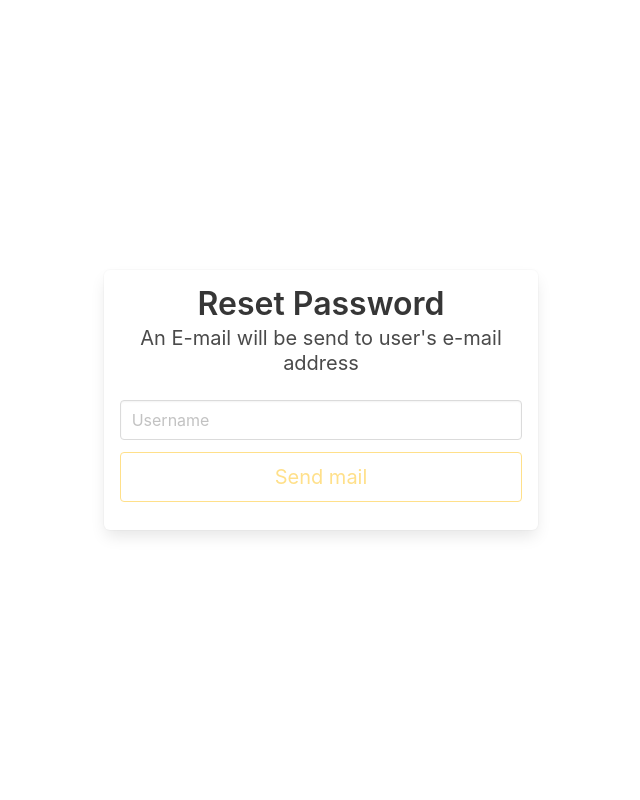
After one commit to itsDrac/igclone, a Flask app: page /user/reset in a window 1280 px wide. The commit adds this page. Shown: the whole page, without its empty margins (319-959 px from the left). Run offline with Flask 2, Linux system fonts and the light colour scheme; some libraries are stand-ins or nearby versions.

Commit message:
Added reset password Functionality

```diff
--- a/app/__init__.py
+++ b/app/__init__.py
@@ -1,5 +1,5 @@
 from flask import Flask
-from app.extinsions import db, migrate, login_manager
+from app.extinsions import db, migrate, login_manager, mail
 from app.user import user
 
 def create_app():
@@ -9,6 +9,7 @@ def create_app():
     db.init_app(app)
     migrate.init_app(app, db)
     login_manager.init_app(app)
+    mail.init_app(app)
 
     app.register_blueprint(user, url_prefix='/user')
 
--- a/app/extinsions.py
+++ b/app/extinsions.py
@@ -1,10 +1,15 @@
 from flask_sqlalchemy import SQLAlchemy
 from flask_migrate import Migrate
 from flask_login import LoginManager
+from flask_mail import Mail
 
 db = SQLAlchemy()
+
 migrate = Migrate()
+
 login_manager = LoginManager()
 login_manager.login_view = "user.login"
 login_manager.login_message = "Please Login to access this page"
 login_manager.login_message_category = "warrning"
+
+mail = Mail()
--- a/app/user/forms.py
+++ b/app/user/forms.py
@@ -2,7 +2,7 @@ from app.user.models import User
 from flask_wtf import FlaskForm
 from wtforms import StringField, PasswordField, SubmitField
 from wtforms.fields.html5 import EmailField
-from wtforms.validators import DataRequired, Email, ValidationError
+from wtforms.validators import DataRequired, Email, ValidationError, EqualTo
 
 class SignupForm(FlaskForm):
         name = StringField('name', validators=[DataRequired()])
@@ -30,3 +30,17 @@ class LoginForm(FlaskForm):
             email = User.query.filter_by(email=email.data).first()
             if not email:
                 raise ValidationError('Account with This e-mail doesn\'t exist')
+
+class ResetForm(FlaskForm):
+        username = StringField('username', validators=[DataRequired()])
+        submit = SubmitField('Send mail')
+
+        def validate_username(self, username):
+            user = User.query.filter_by(username=username.data).first()
+            if not user:
+                raise ValidationError('We couldn\'t find any account with this username')
+
+class PasswordResetForm(FlaskForm):
+        password = PasswordField('Password', validators=[DataRequired(), EqualTo('confirm', message='You Simp! Passwords must match')])
+        confirm  = PasswordField('Repeat Password')
+        submit = SubmitField('Change Password')
--- a/app/user/routes.py
+++ b/app/user/routes.py
@@ -1,12 +1,15 @@
 from app.extinsions import db
 from app.user import user
 from app.user.models import User
-from app.user.forms import SignupForm, LoginForm
+from app.user.forms import SignupForm, LoginForm, ResetForm, PasswordResetForm
+from app.helper.mail import send_email
 from flask import render_template, redirect, url_for
-from flask_login import login_user, logout_user
+from flask_login import login_user, logout_user, current_user
 
 @user.route('/signup', methods=['GET', 'POST'])
 def signup():
+    if current_user.is_authenticated:
+        return 'you need to logout to access this page'
     form = SignupForm()
     if form.validate_on_submit():
         user = User(name=form.name.data, username=form.username.data, email = form.email.data)
@@ -18,6 +21,8 @@ def signup():
 
 @user.route('/login', methods=['GET', 'POST'])
 def login():
+    if current_user.is_authenticated:
+        return 'you need to logout to access this page'
     form = LoginForm()
     if form.validate_on_submit():
         user = User.query.filter_by(email=form.email.data).first()
@@ -30,3 +35,36 @@ def login():
 def logout():
     logout_user()
     return redirect(url_for('user.login'))
+
+@user.route('/reset', methods=['GET', 'POST'])
+def reset():
+    if current_user.is_authenticated:
+        return 'you need to logout to access this page'
+    form = ResetForm()
+    if form.validate_on_submit():
+        user = User.query.filter_by(username=form.username.data).first_or_404()
+        if user :
+            token = user.get_reset_token()
+            send_email(subject = 'password reset',
+                       to = user.email,
+                       text_body = 'if you are getting this it means you are unable to see html page please contact admin',
+                       template = 'reset',
+                       token = token)
+            return '<h1>Mail has been send. Check your inbox</h1>'
+    return render_template('reset.html', form=form)
+
+@user.route('reset/<token>', methods=['GET', 'POST'])
+def reset_request(token):
+    if current_user.is_authenticated:
+        return 'you need to logout to access this page'
+    form = PasswordResetForm()
+    user = User.verify_reset_token(token)
+    if user:
+        if form.validate_on_submit():
+            user.set_password(form.password.data)
+            db.session.commit()
+            return 'user loged in'
+        return render_template('password_reset.html', form=form)
+    else :
+        return redirect(url_for('user.reset'))
+    return "password Reset Request"
--- a/app/user/templates/login.html
+++ b/app/user/templates/login.html
@@ -37,6 +37,11 @@
       <div class="box my-2">
         <p class="is-size-6 has-text-centered">Don't have an account? <a href="{{ url_for('user.signup') }}">Sign Up</a></p>
       </div>
+      <div class="box my-2">
+        <p class="is-size-6 has-text-centered">Or, did you forget your password? <br>
+          <a href="{{ url_for('user.reset') }}" class="has-text-danger">Reset Password</a>
+        </p>
+      </div>
     </div>
   </div>
 </section>
--- /dev/null
+++ b/app/user/templates/reset.html
@@ -0,0 +1,22 @@
+{% from 'macros/form.html' import render_form %}
+{% extends 'layout.html' %}
+
+{% block body %}
+<section class="hero is-fullheight is-justify-content-center">
+  <div class="columns is-justify-content-center is-align-items-center">
+    <div class="column box is-one-third p-4">
+      <h1 class="title has-text-centered">
+        Reset Password
+      </h1>
+      <p class="subtitle has-text-centered">
+      An E-mail will be send to user's e-mail address
+      </p>
+      <form action="" method="post">
+        {{ form.hidden_tag() }}
+        {{ render_form(form.username, class_='input', placeholder="Username") }}
+        {{ render_form(form.submit, class_='my-3 button is-warning is-outlined is-fullwidth is-medium') }}
+      </form>
+    </div>
+  </div>
+</section>
+{% endblock body %}
```
Also changed, not shown: app/config.py (+7 -0 lines), app/helper/mail.py (added, +21 -0 lines), app/templates/mail/reset.html (added, +13 -0 lines), app/user/models.py (+16 -1 lines), app/user/templates/password_reset.html (added, +23 -0 lines), Database/database.db, app/helper/__init__.py (added).
